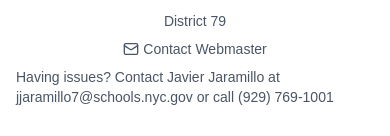
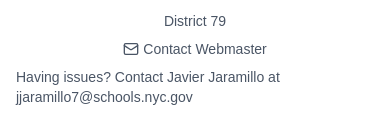
Before and after one commit to jjaramillo34/d79-crawls, a Next.js app: page / in a window 390 px wide. Shown: the part 2575-2711 px from the top of the page. Built offline with nearby package versions, Linux system fonts and the light colour scheme; no server answers; the database is empty.

Commit message:
Remove phone number from contact information on homepage for privacy reasons.

```diff
--- a/src/app/page.tsx
+++ b/src/app/page.tsx
@@ -266,7 +266,7 @@ export default async function HomePage() {
                 <Mail className="h-4 w-4 mr-1" />
                 Contact Webmaster
               </a>
-              <p>Having issues? Contact Javier Jaramillo at jjaramillo7@schools.nyc.gov or call (929) 769-1001</p>
+              <p>Having issues? Contact Javier Jaramillo at jjaramillo7@schools.nyc.gov</p>
 
             </div>
           </div>
```
